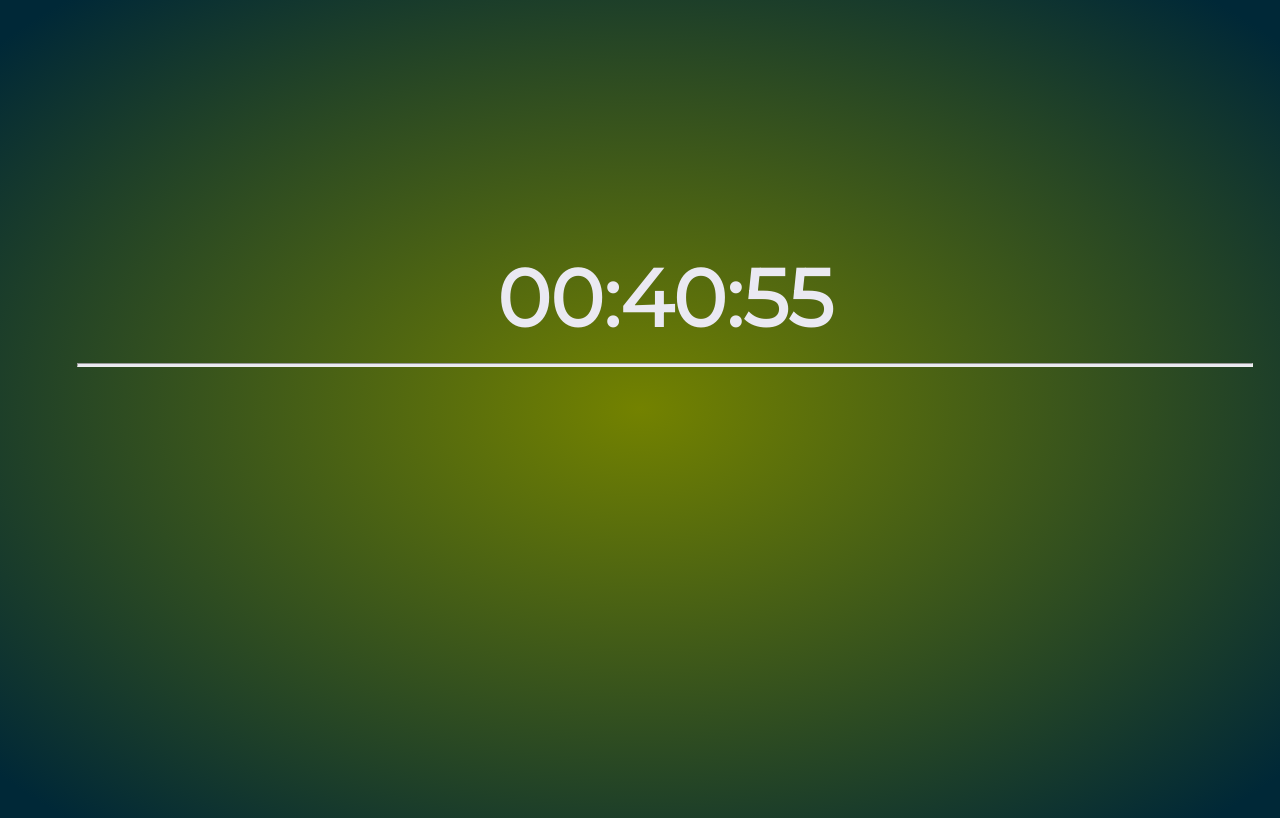
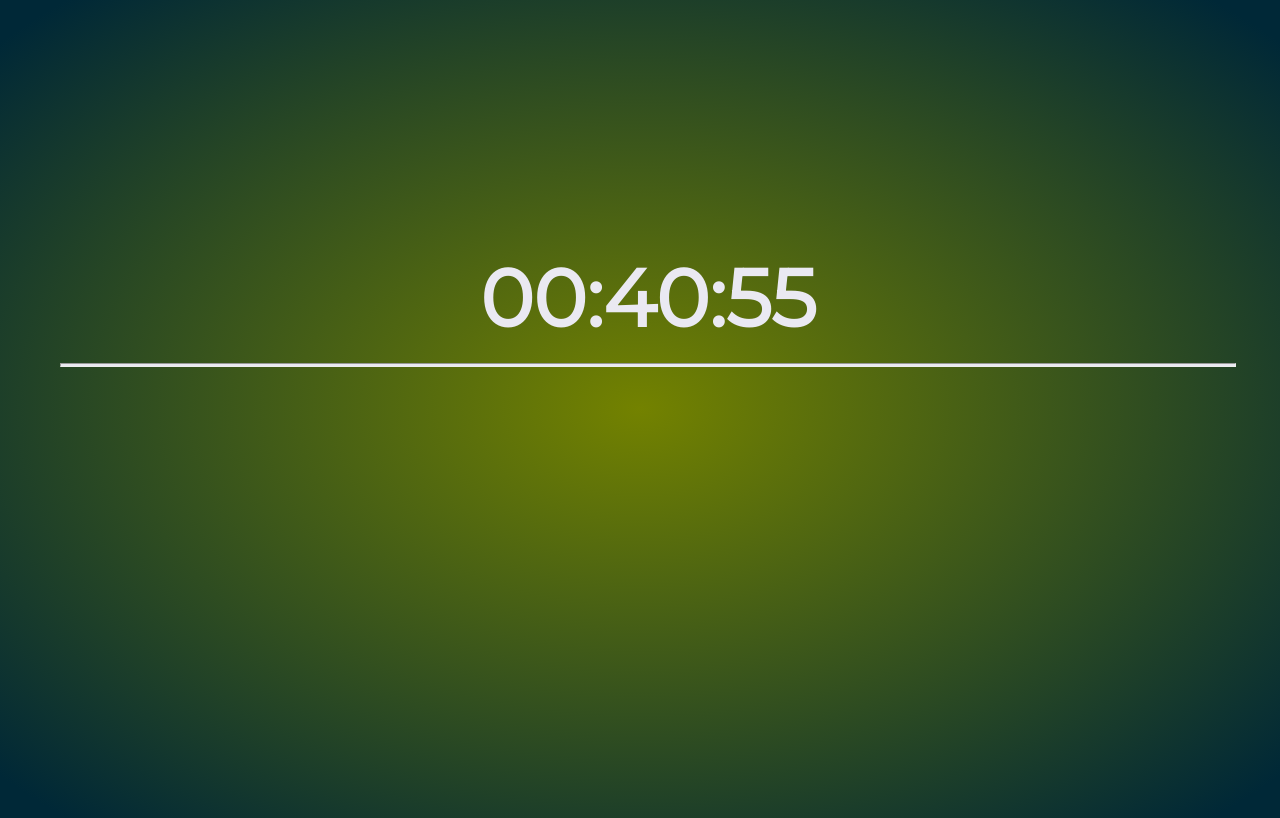
Before and after one commit to smckeon/2.4-Color-Clock, a plain HTML site: page index.html in a window 1280 px wide. Shown: the top 818 px of the page. Drawn offline with Linux system fonts and the light colour scheme.

Commit message:
quick edit

```diff
--- a/styles.css
+++ b/styles.css
@@ -5,10 +5,11 @@ body {
   width: 100%;
   height: 70vh;
   margin-top: 250px;
-  margin-left: 25px;
+  overflow: hidden;
 }
 
 h1 {
+  display: inline-block;
   font-size: 80px;
   margin-top: 0px;
   margin-bottom: 0px;
```
